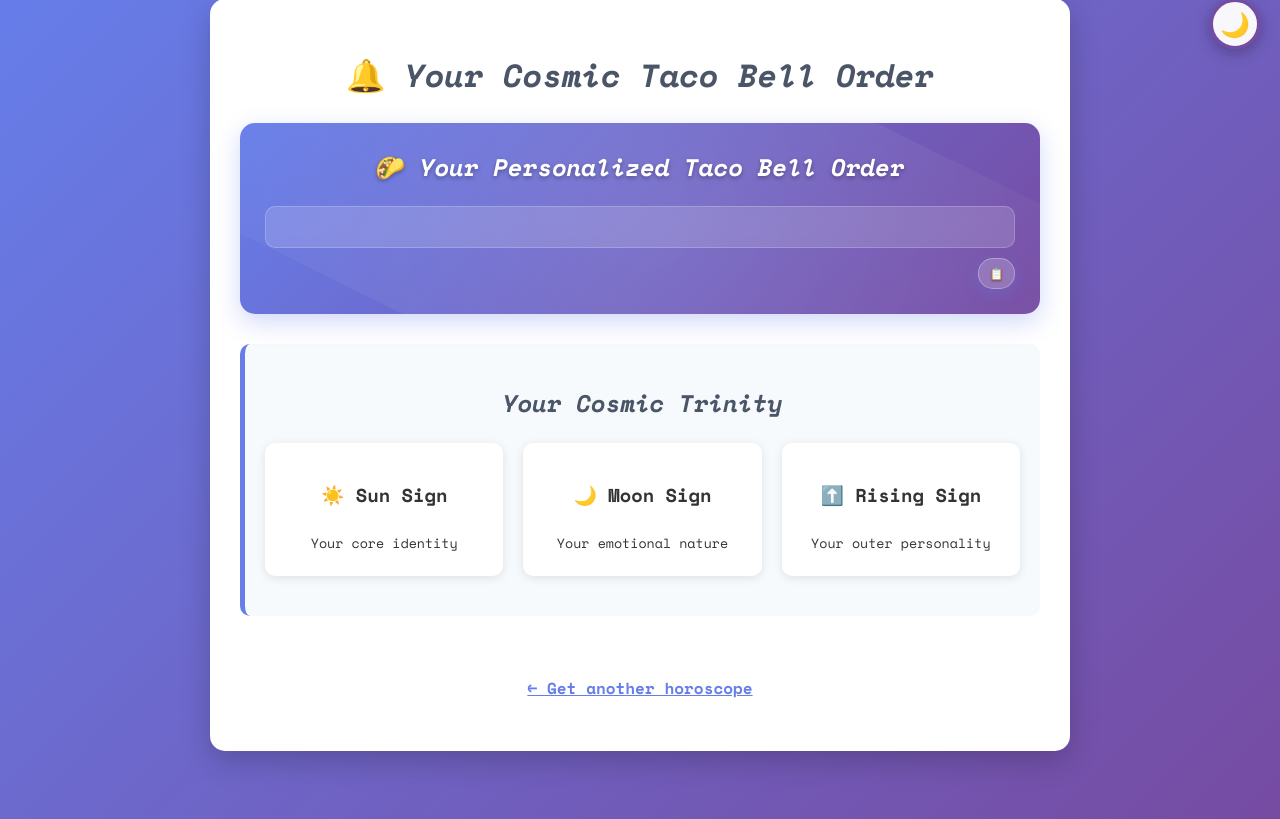
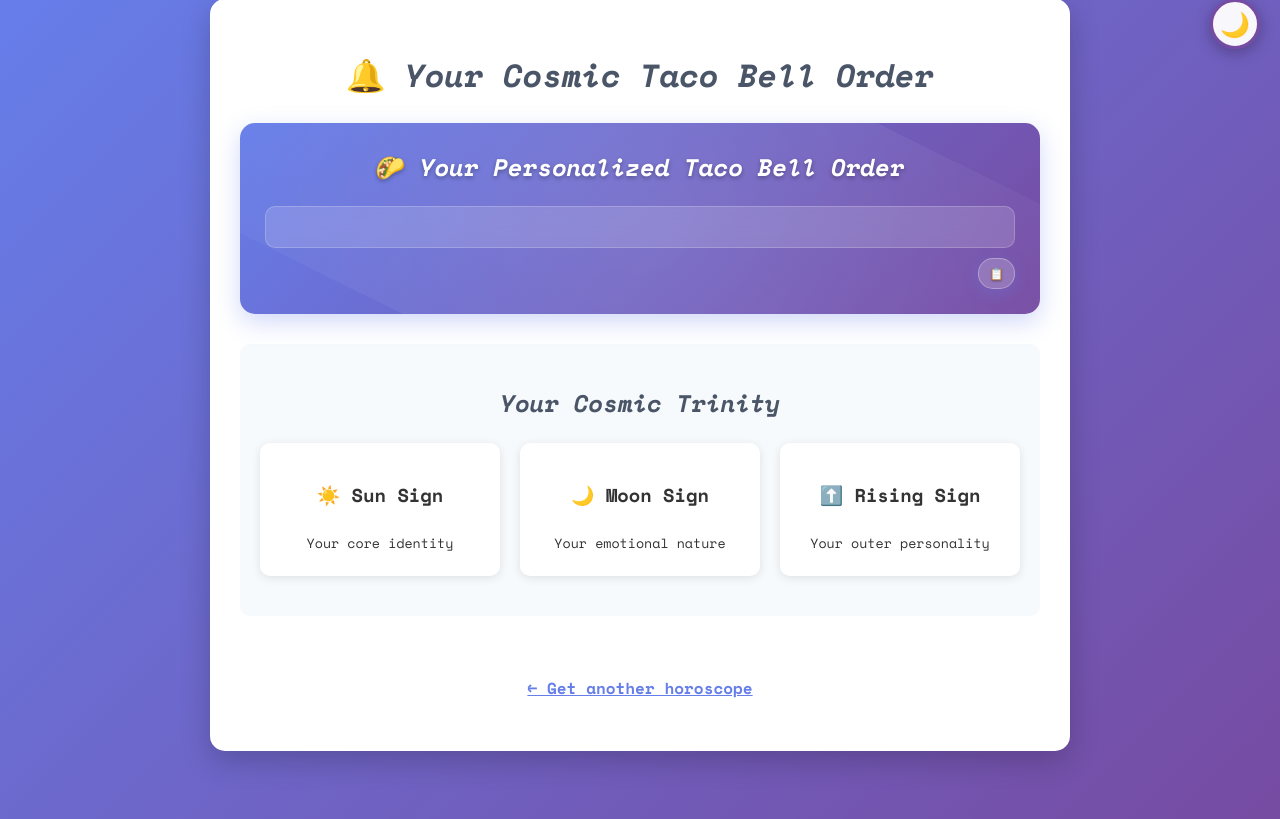
Before and after one commit to LindseyB/astro, a Flask app: template templates/live_mas.html in a window 1280 px wide. Shown: the part 21-840 px from the top of the page. Run offline with Flask 3, Linux system fonts and the light colour scheme; the template is opened without the code that fills it, so the values that code supplies are empty.

Commit message:
Remove border-left

```diff
--- a/static/css/style.css
+++ b/static/css/style.css
@@ -164,7 +164,6 @@ button.loading:hover {
     padding: 20px;
     background: var(--section-bg);
     border-radius: 10px;
-    border-left: 5px solid #667eea;
     transition: background 0.3s ease;
 }
 
```
